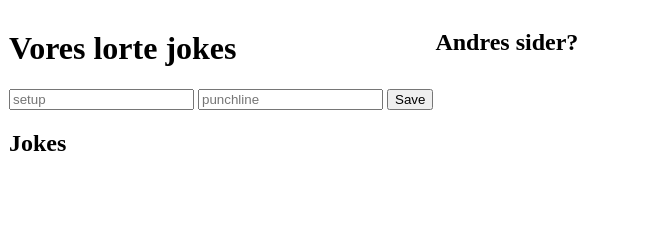
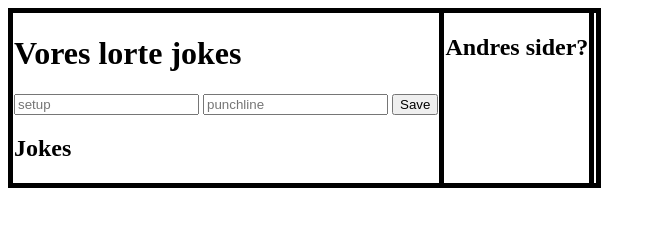
Before and after one commit to jaco7717/joke, a website: page public/index.html in a window 1280 px wide. Shown: the whole page, without its empty margins (0-656 px from the left). Drawn offline with Linux system fonts and the light colour scheme; no server answers.

Commit message:
sort border måske

```diff
--- a/public/index.css
+++ b/public/index.css
@@ -1,5 +1,5 @@
 table, td, th {
-    border: red;
+    border: solid 1px black;
     border-width: thick;
     border-collapse: collapse;
 }
```
